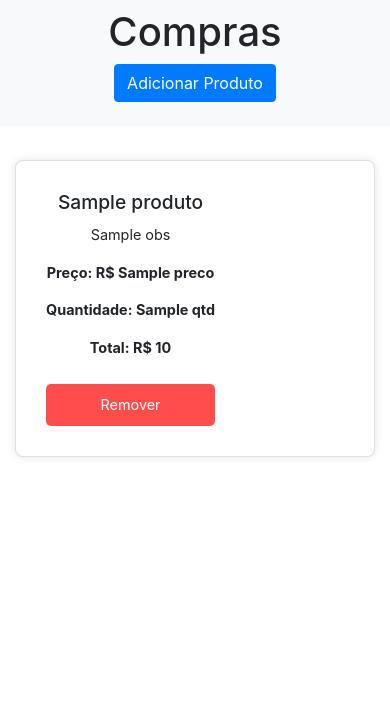
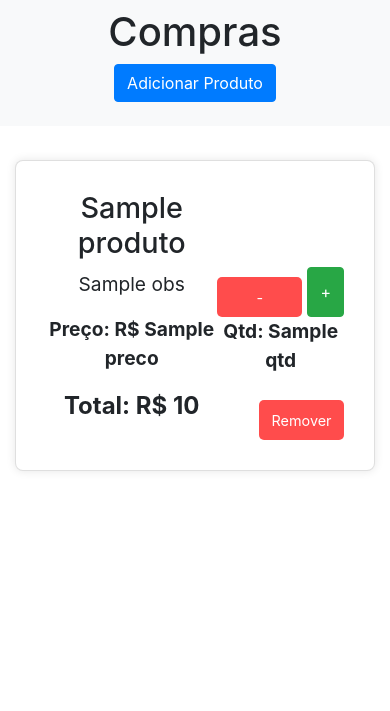
Before and after one commit to Gabriel-hp/Calculadora-mercados-, a PHP site: template src/view/main_view.php in a window 390 px wide. Shown: the top 711 px of the page. Run offline with PHP 8.4, Linux system fonts and the light colour scheme; the template is opened without the code that fills it: most values are stand-ins (such as "Sample title", 1, 10 or a date in 2020).

Commit message:
adcionando + e - qtd

```diff
--- a/src/view/main_view.php
+++ b/src/view/main_view.php
@@ -21,7 +21,33 @@
                 });
             });
         });
+
+        $(document).ready(function() {
+    // Ao clicar no botão de adicionar quantidade
+    $(".add-btn").click(function() {
+        var id = $(this).data("id");
+        $.post("index.php?action=adicionar", { id: id }, function(response) {
+            location.reload(); // Atualiza a página após a ação
+        });
+    });
+
+    // Ao clicar no botão de remover quantidade
+    $(".delete-btn").click(function() {
+        var id = $(this).data("id");
+        $.post("index.php?action=remover", { id: id }, function(response) {
+            location.reload(); // Atualiza a página após a ação
+        });
+    });
+});
+
     </script>
+
+<script>
+function alterarQuantidade(acao) {
+    document.getElementById('action').value = acao;
+    document.getElementById('form-qty').submit();
+}
+</script>
 </head>
 <body>
     <!-- Barra Superior Fixa -->
@@ -39,12 +65,21 @@
                 <div class="col-md-4 mb-4">
                     <div class="card">
                         <div class="card-body">
-                            <h5 class="card-title"><?= htmlspecialchars($produto['nome_produto']) ?></h5>
-                            <p class="card-text"><?= htmlspecialchars($produto['obs']) ?></p>
-                            <p class="card-text"><strong>Preço: R$ <?= htmlspecialchars($produto['preco']) ?></strong></p>
-                            <p class="card-text"><strong>Quantidade: <?= htmlspecialchars($produto['qtd']) ?></strong></p>
-                            <p class="card-text"><strong>Total: R$ <?= htmlspecialchars($produto['total']) ?></strong></p>
+                            <div class="left">
+                                <h5 class="card-title"><?= htmlspecialchars($produto['nome_produto']) ?></h5>
+                                <p class="card-text"><?= htmlspecialchars($produto['obs']) ?></p>
+                                <p class="card-text"><strong>Preço: R$ <?= htmlspecialchars($produto['preco']) ?></strong></p>
+                                <p class="card-total"><strong>Total: R$ <?= htmlspecialchars($produto['total']) ?></strong></p>
+                            </div>
+                            <div class="rigth">
+                            <div class="btn-org">
+                            <button type="button" class="btn btn-warning delete-btn" data-id="<?= $id_produto; ?>">-</button>
+                            <button type="button" class="btn btn-success add-btn" data-id="<?= $id_produto; ?>">+</button>
+                        </div>
+                            <p class="card-text"><strong>Qtd: <?= htmlspecialchars($produto['qtd']) ?></strong></p>
+
                             <button class="btn btn-danger delete-btn" data-id="<?= htmlspecialchars($produto['id']) ?>">Remover</button>
+                            </div>
                         </div>
                     </div>
                 </div>
@@ -99,28 +134,6 @@
     </div>
 </body>
 
-<script>
-    document.getElementById('nome_produto').addEventListener('keyup', function() {
-    let nomeProduto = this.value;
 
-    if (nomeProduto.length >= 2) {
-        let xhr = new XMLHttpRequest();
-        xhr.open('GET', 'connect.php?q=' + nomeProduto, true);
-        xhr.onreadystatechange = function () {
-            if (xhr.readyState == 4 && xhr.status == 200) {
-                document.getElementById('autocomplete-suggestions').innerHTML = xhr.responseText;
-            }
-        };
-        xhr.send();
-    } else {
-        document.getElementById('autocomplete-suggestions').innerHTML = '';
-    }
-});
 
-function selectProduct(nomeProduto) {
-    document.getElementById('nome_produto').value = nomeProduto;
-    document.getElementById('autocomplete-suggestions').innerHTML = ''; // Limpa as sugestões
-}
-
-</script>
 </html>
--- a/styles.css
+++ b/styles.css
@@ -31,24 +31,40 @@
 
 /* Media query para telas menores */
 @media (max-width: 768px) {
-    .card {
+
+
+    .card-body{
         display: flex;
-        flex-direction: column;
-        align-items: flex-start;
+        flex-direction: row;
+        justify-content: space-between;
+    }
+
+    .btn-org{
+        display: flex;
+        flex-direction: row;
+        gap: 5px;
     }
 
     .card-title {
-        font-size: 1.3rem;
+        font-size: 1.5rem;
     }
 
     .card-text {
         font-size: 1rem;
     }
 
+    .rigth{
+        display: flex;
+        flex-direction: column;
+        align-items: end;
+        justify-content: end;
+
+    }
     .delete-btn {
-        width: 100%;
-        padding: 12px 0;
-        text-align: center;
+        top: 50px;
+        width: 85px;
+        height: 40px;
+        padding:  0;
         font-size: 1rem;
     }
 }
@@ -60,12 +76,16 @@
     }
 
     .card-title {
+        font-size: 1.8rem;
+    }
+
+    .card-total{
+        font-size: 1.5rem;
+    }
+    .card-text {
         font-size: 1.2rem;
     }
 
-    .card-text {
-        font-size: 0.9rem;
-    }
 
     .delete-btn {
         padding: 10px 0;
```
Also changed, not shown: src/controller/CalculadoraController.php (+28 -0 lines).
